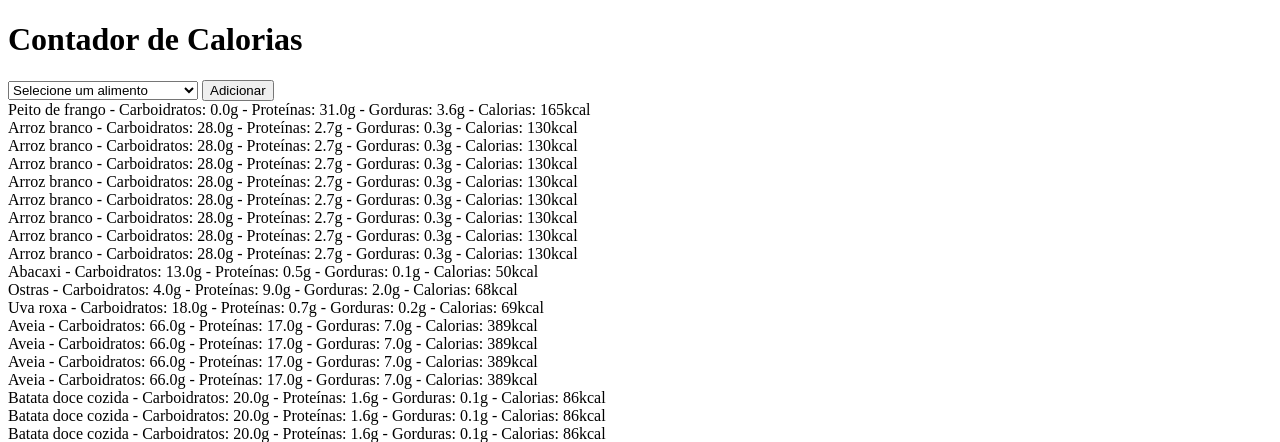
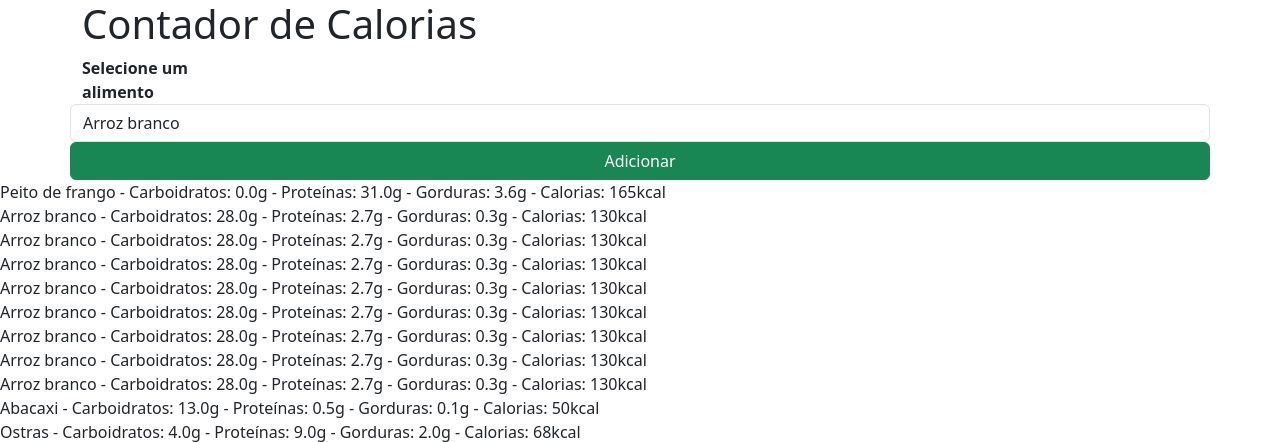
Before and after one commit to Lucassderezende/django-contador-calorias, a Django app: page / in a window 1280 px wide. Shown: the top 442 px of the page. Run offline with Django 4.2, Linux system fonts and the light colour scheme; a user stored in the database is signed in; data comes from the database, SQL or seed files in the repository; both versions use the stored data as it was after the commit.

Commit message:
feat: aplica Bootstrap ao layout da página inicial

```diff
--- a/contador_de_calorias/templates/contador_de_calorias/index.html
+++ b/contador_de_calorias/templates/contador_de_calorias/index.html
@@ -1,21 +1,37 @@
 <!DOCTYPE html>
 <html lang="pt-br">
+
 <head>
     <meta charset="UTF-8">
     <title>Contador de Calorias</title>
+    <link href="https://cdn.jsdelivr.net/npm/bootstrap@5.3.8/dist/css/bootstrap.min.css" rel="stylesheet"
+        integrity="sha384-sRIl4kxILFvY47J16cr9ZwB07vP4J8+LH7qKQnuqkuIAvNWLzeN8tE5YBujZqJLB" crossorigin="anonymous">
+    <script src="https://cdn.jsdelivr.net/npm/bootstrap@5.3.8/dist/js/bootstrap.bundle.min.js"
+        integrity="sha384-FKyoEForCGlyvwx9Hj09JcYn3nv7wiPVlz7YYwJrWVcXK/BmnVDxM+D2scQbITxI"
+        crossorigin="anonymous"></script>
 </head>
 <body>
+    <div class="container">
+        <div class="row">
+            <div class="col-md-12">
                 <h1>Contador de Calorias</h1>
                 <form method="POST">
+                    <div class="form-group row">
+                        <label class="col-md-2">
+                            <b>Selecione um alimento</b>
+                        </label>
                         {% csrf_token %}
-            <select name="alimento_consumido" id="alimento_consumido">
-                <option value="" disabled selected>Selecione um alimento</option>
+                        <select class="col-md-6 form-control" name="alimento_consumido" id="alimento_consumido">
                             {% for a in alimentos %}
                             <option value="{{a.nome}}">{{a.nome}}</option>
                             {% endfor %}
                         </select>
-            <button type="submit">Adicionar</button>
+                        <button class="btn btn-success" type="submit">Adicionar</button>
+                    </div>
                 </form>
+            </div>
+        </div>
+    </div>
     {% for ar in alimentos_registrados %}
         {{ar.alimento_ingerido.nome}} -
         Carboidratos: {{ar.alimento_ingerido.carboidratos}}g -
```
Also changed, not shown: db.sqlite3. Lines whose indentation alone changed are shown as unchanged.
